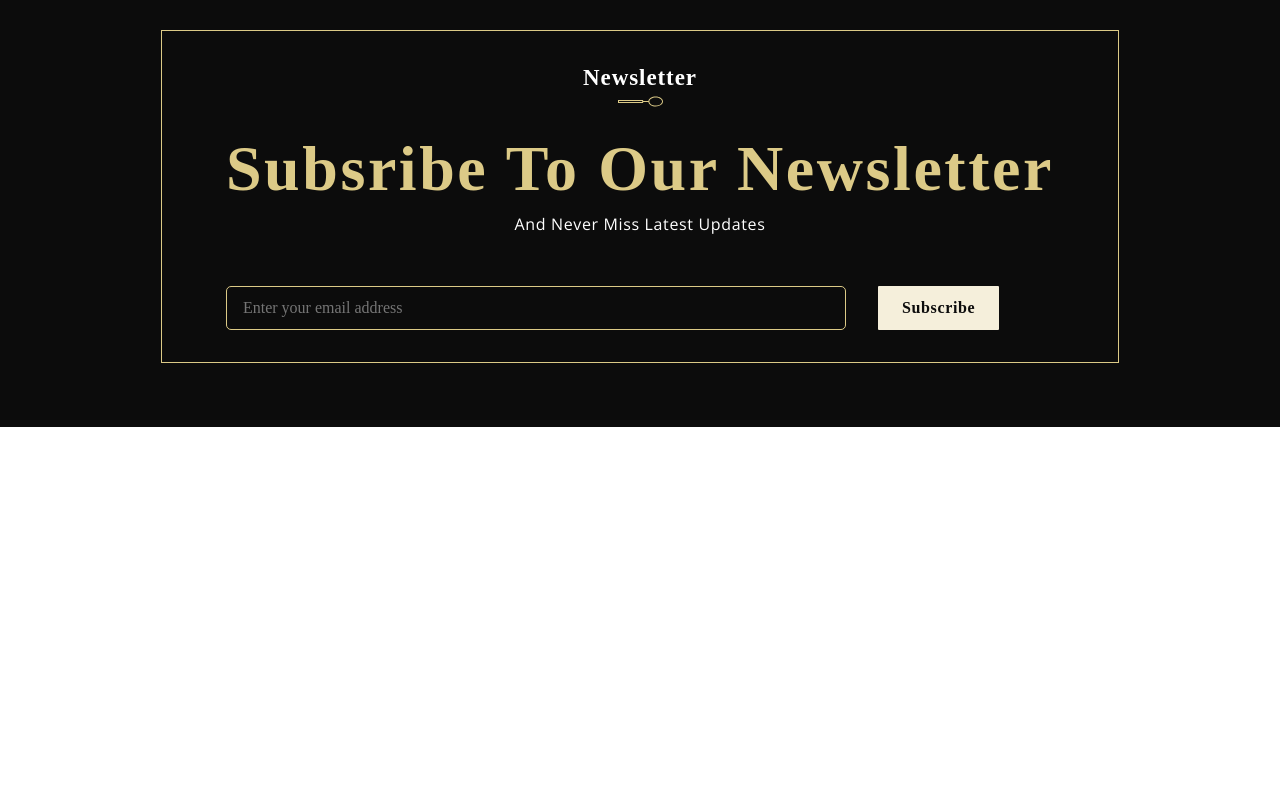
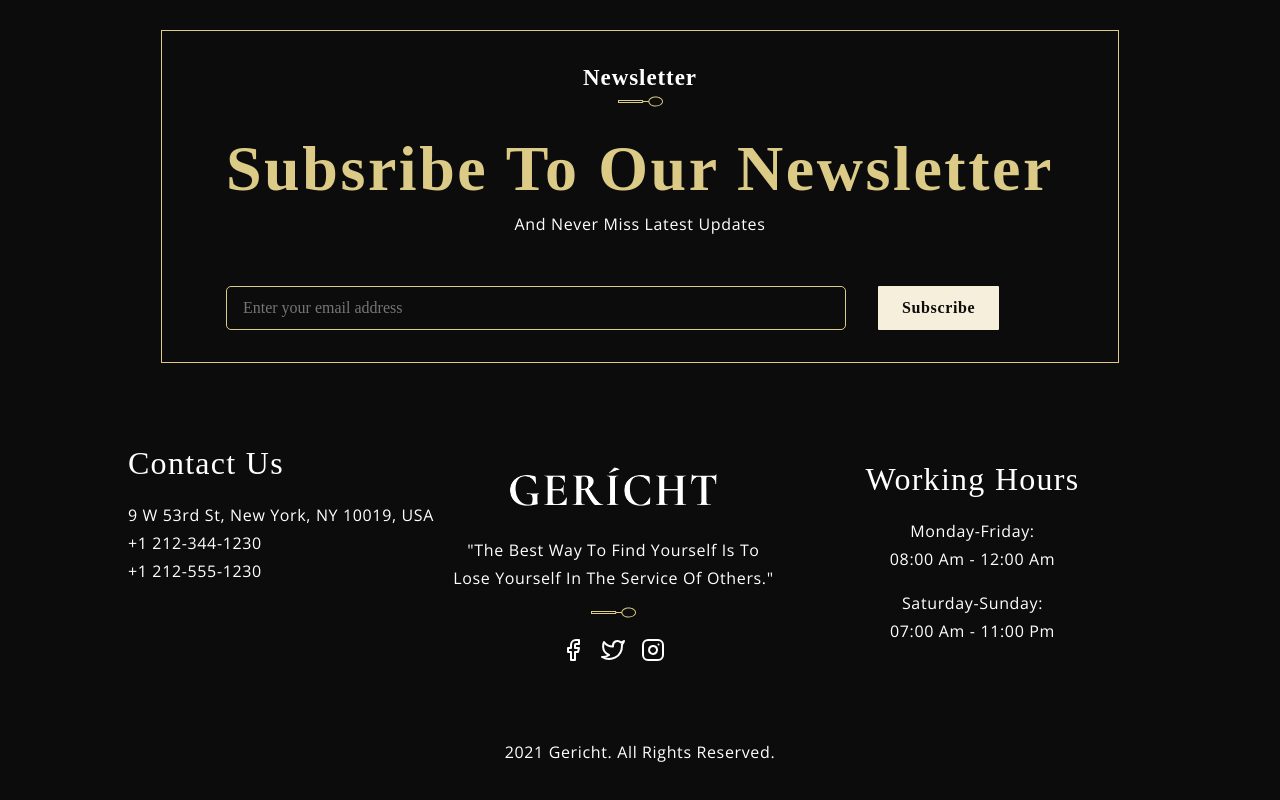
Before and after one commit to SJ-WJ/restaurant-page, a React (Create React App) app: page / in a window 1280 px wide. Shown: the part 6002-6802 px from the top of the page. Before the commit the page ends 6429 px from the top, so only its background shows below. Built offline with nearby package versions, Linux system fonts and the light colour scheme; grey boxes are pictures that could not be loaded; a web font is replaced by a local one.

Commit message:
Complete the entire footer component

```diff
--- a/src/container/Footer/Footer.css
+++ b/src/container/Footer/Footer.css
@@ -9,3 +9,84 @@
   background: var(--color-black);
   padding-top: 0;
 }
+
+.app__footer-links {
+  width: 100%;
+  display: flex;
+  justify-content: space-between;
+  align-items: flex-start;
+  margin-top: 5rem;
+  padding: 0 2rem;
+}
+
+.app__footer-links_contact, .app__footer-links_logo, .app__footer-links_work {
+  flex: 1;
+  margin: 1rem;
+  text-align: center;
+}
+
+.app__footer-links_logo img:first-child {
+  width: 210px;
+  margin-bottom: 0.75rem;
+}
+
+.app__footer-links_work p:nth-child(2n+1) {
+  margin-bottom: 1rem;
+}
+
+.app__footer-links_icons {
+  margin-top: 0.5rem;
+}
+
+.app__footer-links_icons svg {
+  color: var(--color-white);
+  margin: 0.5rem;
+  font-size: 24px;
+  cursor: pointer;
+}
+
+.app__footer-headtext {
+  font-family: var(--font-base);
+  color: var(--color-white);
+  font-weight: 400;
+  letter-spacing: 0.04em;
+  text-transform: capitalize;
+  font-size: 32px;
+  line-height: 41.6px;
+  margin-bottom: 1rem;
+}
+
+.footer__copyright {
+  margin-top: 3rem;
+}
+
+@media screen and (min-width: 2000px) {
+  .app__footer-headtext {
+    font-size: 51px;
+    line-height: 61px;
+  }
+}
+
+@media screen and (max-width: 1150px) {
+  .app__footer-links {
+    align-items: center;
+    flex-direction: column;
+    padding: 0;
+  }
+  .app__footer-links_contact, .app__footer-links_logo, .app__footer-links_work {
+    margin: 2rem 0;
+    width: 100%;
+  }
+}
+
+@media screen and (max-width: 650px) {
+  .app__footer {
+    padding: 0 0 2rem 0;
+  }
+}
+
+@media screen and (max-width: 350px) {
+  .app__footer-links_logo img:first-child {
+    width: 80%;
+  }
+}
--- a/src/container/Footer/Footer.jsx
+++ b/src/container/Footer/Footer.jsx
@@ -2,12 +2,45 @@
 import { FiFacebook, FiTwitter, FiInstagram } from 'react-icons/fi'
 
 import { FooterOverlay, Newsletter } from '../../components';
+import { images } from '../../constants';
 import './Footer.css';
 
 const Footer = () => (
   <div className='app__footer section__padding'>
     <FooterOverlay />
     <Newsletter />
+
+    <div className='app__footer-links'>
+      <div className='app__footer-links_contacts'>
+        <h1 className='app__footer-headtext'>Contact Us</h1>
+        <p className="p__opensans">9 W 53rd St, New York, NY 10019, USA</p>
+        <p className="p__opensans">+1 212-344-1230</p>
+        <p className="p__opensans">+1 212-555-1230</p>
+      </div>
+
+      <div className='app__footer-links_logo'>
+      <img src={images.gericht} alt="footer_logo" />
+        <p className="p__opensans">"The best way to find yourself is to lose yourself in the service of others."</p>
+        <img src={images.spoon} className="spoon__img" style={{ marginTop: 15 }} />
+        <div className="app__footer-links_icons">
+          <FiFacebook />
+          <FiTwitter />
+          <FiInstagram />
+        </div>
+      </div>
+
+      <div className='app__footer-links_work'>
+      <h1 className="app__footer-headtext">Working Hours</h1>
+        <p className="p__opensans">Monday-Friday:</p>
+        <p className="p__opensans">08:00 am - 12:00 am</p>
+        <p className="p__opensans">Saturday-Sunday:</p>
+        <p className="p__opensans">07:00 am - 11:00 pm</p>
+      </div>
+    </div>
+
+    <div className='footer__copyright'>
+      <p className='p__opensans'>2021 Gericht. All Rights reserved.</p>
+    </div>
   </div>
 );
 
```
